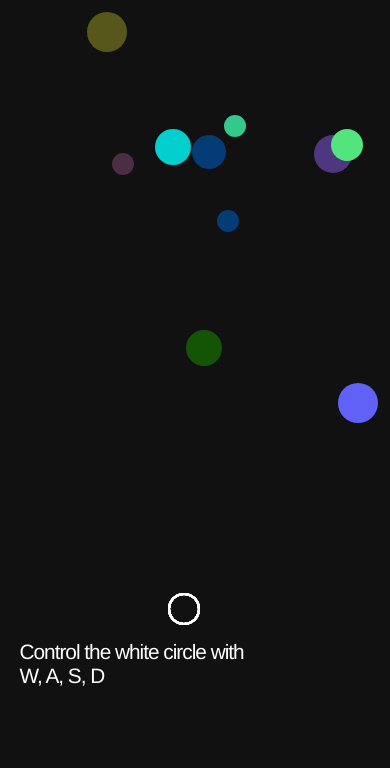
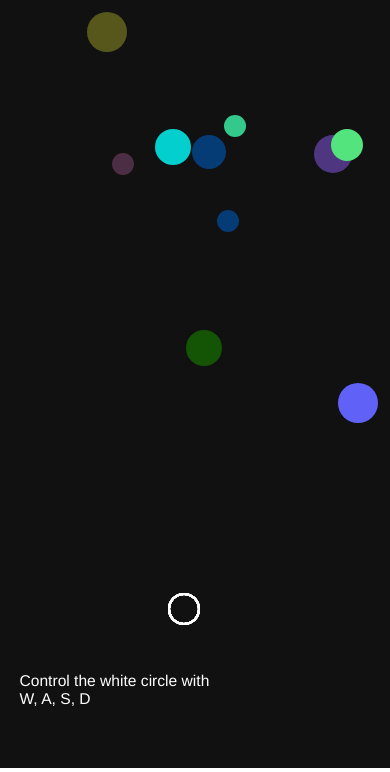
Before and after one commit to vincentole/small_web_projects, a plain HTML site: page bouncing_balls/index.html in a window 390 px wide. Shown: the part 76-848 px from the top of the page. Drawn offline with Linux system fonts and the light colour scheme.

Commit message:
updated font

```diff
--- a/bouncing_balls/style.css
+++ b/bouncing_balls/style.css
@@ -24,7 +24,6 @@ h1 {
 .instructions {
   font-size: 1.3rem;
 
-  letter-spacing: -1px;
   position: fixed;
   margin: 0;
   bottom: 5rem;
@@ -78,3 +77,9 @@ h1 {
 .hidden {
   display: none;
 }
+
+@media (max-width: 40em) {
+  html {
+    font-size: 12px;
+  }
+}
```
